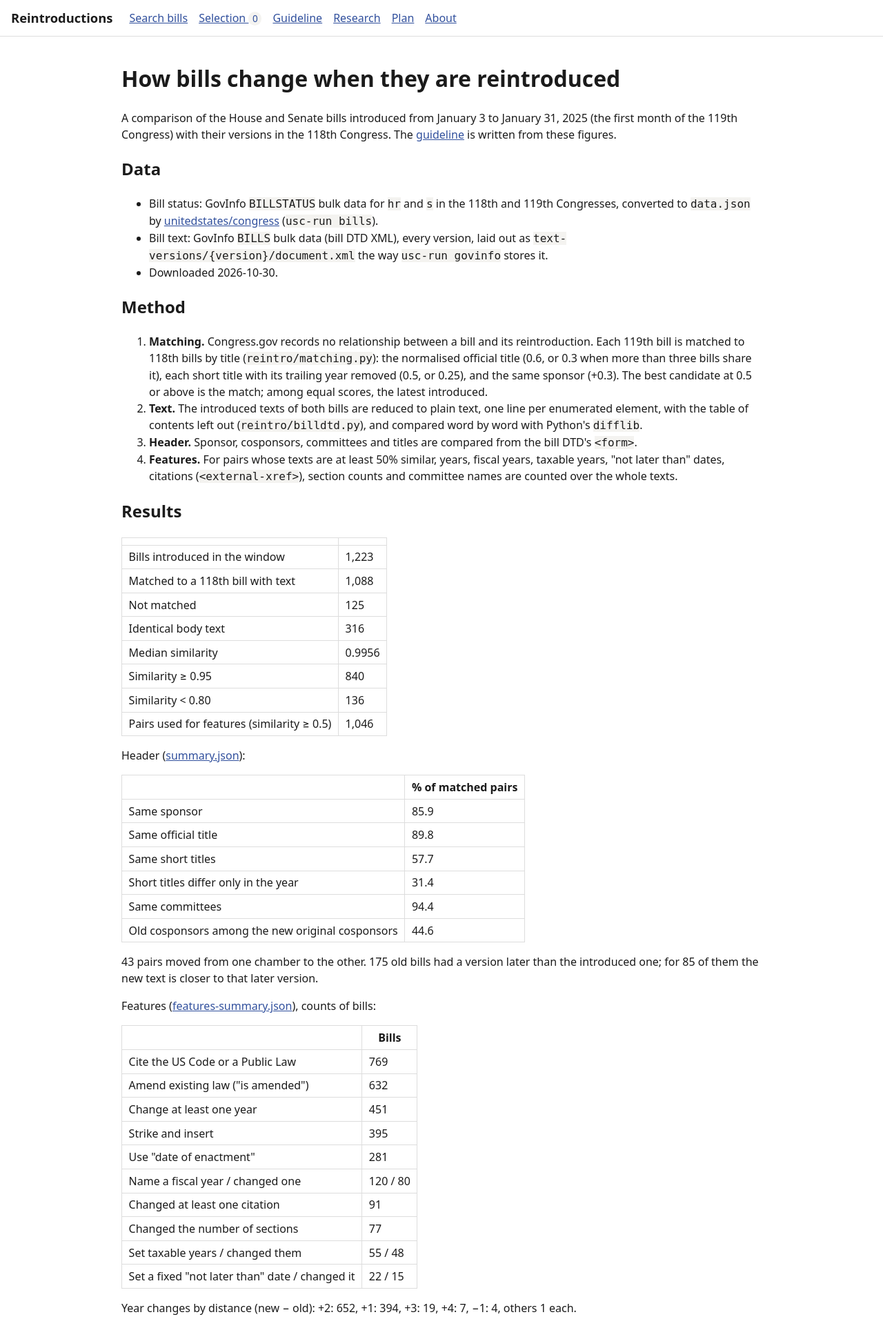
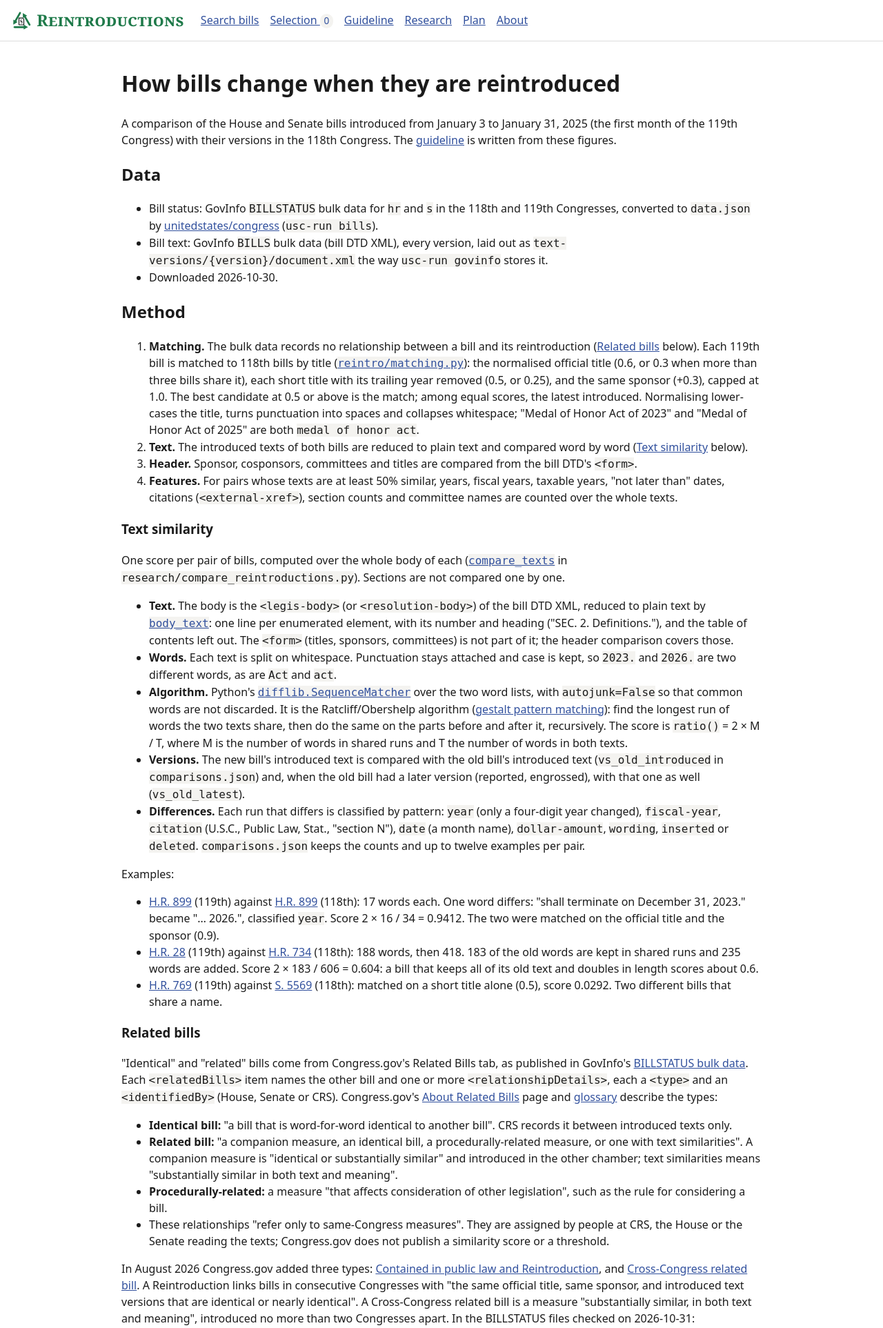
Before and after one commit to aih/reintroductions-us, a FastAPI app: page /research in a window 1280 px wide. Shown: the top 1925 px of the page at 69% size. Run offline with FastAPI, Linux system fonts and the light colour scheme.

Commit message:
Explain the research measures; (i) toggle, favicon and a styled site name
The research report says how the text similarity is computed (difflib's
SequenceMatcher over whitespace-split words of the whole body, 2M/T, with
worked examples), how Congress.gov's identical and related bills are
recorded in BILLSTATUS and converted, and how the site marks "a related bill
became law".

A bill DTD file can carry an empty <legis-body> before the one that holds the
text (S. 791, 118th, introduced); body_text, read_bill and the USLM
conversion now take the first body with content.

The landing page's explanation of "A related bill became law" opens from an
(i) button in the column heading. The site has a favicon (three chasing
arrows around a page with a section sign) and the name Reintroductions is
set as the site's title in the header, the footer and the About page.

Co-Authored-By: Claude Opus 5.5 <noreply@anthropic.com>
Claude-Session: https://claude.ai/code/session_01C9K6D5atFNwyDfBbkvi2cW

```diff
--- a/reintro/uslm.py
+++ b/reintro/uslm.py
@@ -120,9 +120,7 @@ class _Converter:
         root.append(self.meta())
         root.append(self.preface())
         main = etree.SubElement(root, U("main"))
-        body = self.src.find("legis-body")
-        if body is None:
-            body = self.src.find("resolution-body")
+        body = billdtd.main_body(self.src)
         if body is not None:
             if body.get("id"):
                 main.set("id", body.get("id"))
--- a/reintro/web/app.py
+++ b/reintro/web/app.py
@@ -124,6 +124,12 @@ def _doc(name: str) -> tuple[str, str]:
             title = m.group(1).strip()
     body = markdown.markdown(text, extensions=["tables", "fenced_code", "toc"])
     return title, body
+
+
+@app.get("/favicon.ico", include_in_schema=False)
+def favicon():
+    return Response((HERE / "static" / "favicon-32.png").read_bytes(), media_type="image/png",
+                    headers={"Cache-Control": "public, max-age=86400"})
 
 
 @app.get("/healthz", include_in_schema=False)
--- a/reintro/web/static/site.css
+++ b/reintro/web/static/site.css
@@ -1,10 +1,10 @@
 :root {
   --ink: #1b1b1b; --muted: #555; --bg: #fff; --panel: #f4f3f0; --edge: #8a8a8a; --rule: #ddd;
-  --link: #31509d; --law: #036639; --warn: #8a5a00; --warn-bg: #fff4d6; --err: #90302e; --mark: #fde68a;
+  --link: #31509d; --law: #036639; --warn: #8a5a00; --warn-bg: #fff4d6; --err: #90302e; --mark: #fde68a; --brand: #1f7a4a;
 }
 @media (prefers-color-scheme: dark) {
   :root { --ink: #eee; --muted: #b5b5b5; --bg: #161616; --panel: #232323; --edge: #8a8a8a; --rule: #333;
-          --link: #9fb6ef; --law: #6fd19c; --warn: #f2c66d; --warn-bg: #3a2f12; --err: #f0a3a1; --mark: #6b5310; }
+          --link: #9fb6ef; --law: #6fd19c; --warn: #f2c66d; --warn-bg: #3a2f12; --err: #f0a3a1; --mark: #6b5310; --brand: #6fd19c; }
 }
 * { box-sizing: border-box; }
 body { margin: 0; font: 16px/1.5 system-ui, -apple-system, "Segoe UI", sans-serif; color: var(--ink); background: var(--bg); }
@@ -12,7 +12,15 @@ a { color: var(--link); }
 .skip { position: absolute; left: -999px; }
 .skip:focus { left: 1rem; top: 1rem; background: var(--bg); padding: .5rem; z-index: 10; }
 header.site { display: flex; flex-wrap: wrap; gap: .5rem 1.5rem; align-items: center; padding: .75rem 1rem; border-bottom: 1px solid var(--rule); }
-header.site .brand { font-weight: 700; font-size: 1.15rem; text-decoration: none; color: var(--ink); }
+header.site .brand { display: inline-flex; align-items: center; gap: .45rem; font-size: 1.45rem; text-decoration: none; }
+.sitename { font-family: Georgia, "Iowan Old Style", "Times New Roman", serif; font-weight: 700; font-variant: small-caps;
+            letter-spacing: .02em; color: var(--brand); }
+footer.site .sitename, .doc .sitename { font-size: 1.08em; }
+.info { display: inline-flex; align-items: center; justify-content: center; width: 1.35rem; height: 1.35rem; padding: 0;
+        margin-left: .25rem; border-radius: 50%; border: 1px solid var(--link); background: var(--bg); color: var(--link);
+        font: italic 700 .8rem/1 Georgia, serif; vertical-align: middle; }
+.info[aria-expanded="true"] { background: var(--link); color: var(--bg); }
+.explain { margin-top: .75rem; padding: .25rem 1rem; border-left: 3px solid var(--link); background: var(--panel); }
 header.site nav { display: flex; flex-wrap: wrap; gap: .25rem 1rem; }
 .sel-count { display: inline-block; min-width: 1.4em; padding: 0 .3em; border-radius: 1em; background: var(--panel); text-align: center; font-size: .85em; }
 main { max-width: 60rem; margin: 0 auto; padding: 1rem; }
--- /dev/null
+++ b/reintro/web/static/site.js
@@ -0,0 +1,12 @@
+// A button with data-toggle="ID" shows and hides the element with that id.
+(function () {
+  document.addEventListener("click", function (e) {
+    var b = e.target.closest("[data-toggle]");
+    if (!b) return;
+    var el = document.getElementById(b.dataset.toggle);
+    if (!el) return;
+    var open = el.hidden;
+    el.hidden = !open;
+    b.setAttribute("aria-expanded", open ? "true" : "false");
+  });
+})();
--- a/reintro/web/templates/base.html
+++ b/reintro/web/templates/base.html
@@ -4,14 +4,18 @@
 <meta charset="utf-8">
 <meta name="viewport" content="width=device-width, initial-scale=1">
 <title>{% block title %}Reintroductions{% endblock %} · Reintroductions</title>
+<link rel="icon" href="/static/favicon.svg" type="image/svg+xml">
+<link rel="icon" href="/static/favicon-32.png" type="image/png" sizes="32x32">
+<link rel="apple-touch-icon" href="/static/apple-touch-icon.png">
 <link rel="stylesheet" href="/static/site.css">
 <link rel="stylesheet" href="/static/bill.css">
 <script src="/static/selection.js" defer></script>
+<script src="/static/site.js" defer></script>
 </head>
 <body>
 <a class="skip" href="#main">Skip to content</a>
 <header class="site">
-  <a class="brand" href="/">Reintroductions</a>
+  <a class="brand" href="/"><img src="/static/favicon.svg" alt="" width="30" height="30"><span class="sitename">Reintroductions</span></a>
   <nav aria-label="Site">
     <a href="/search">Search bills</a>
     <a href="/selection">Selection <span class="sel-count" data-sel-count>0</span></a>
@@ -25,7 +29,7 @@
 {% block main %}{% endblock %}
 </main>
 <footer class="site">
-  <p>A proof of concept by <a href="https://aih.github.io">Ari Hershowitz</a>. <a href="/about">About this site</a>.</p>
+  <p><span class="sitename">Reintroductions</span> is a proof of concept by <a href="https://aih.github.io">Ari Hershowitz</a>. <a href="/about">About this site</a>.</p>
   <p>Drafts prepared here are not for introduction. Bill data: GovInfo bulk data via
   <a href="https://github.com/unitedstates/congress">unitedstates/congress</a>. Citation checks:
   <a href="https://uscode.linkedlegislation.org">uscode.linkedlegislation.org</a> and
```
Also changed, not shown: docs/about.md (+1 -1 lines), reintro/billdtd.py (+10 -2 lines), reintro/web/templates/home.html (+6 -3 lines), scripts/favicons.js (added, +22 -0 lines), tests/test_billdtd.py (+15 -0 lines), tests/test_db_web.py (+7 -1 lines), docs/research/README.md, reintro/web/static/apple-touch-icon.png (added), reintro/web/static/favicon-32.png (added), reintro/web/static/favicon.svg (added), 1 other file.
